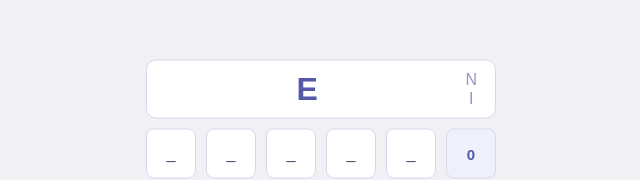
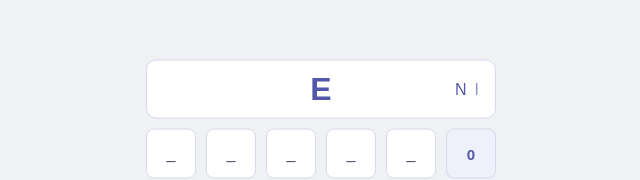
Before and after one commit to sufigaffar/words-daily, a React (Vite) app: page / in a window 1280 px wide. Shown: the part 131-311 px from the top of the page, without its empty margins (319-959 px from the left). Built offline with nearby package versions, Linux system fonts and the light colour scheme.

Commit message:
reposition upcoming letters

```diff
--- a/src/App.module.scss
+++ b/src/App.module.scss
@@ -25,7 +25,6 @@
 
     &:disabled {
         cursor: default;
-        //background-color: #eef0fc;
         border-color: #c5c9e8;
         color: #3a3f6b;
     }
@@ -43,13 +42,10 @@
     border: 1px solid #d6d9e8;
     border-radius: 10px;
     padding: 10px;
-    display: grid;
-    grid-template-columns: 1fr auto;
-    grid-template-rows: repeat(2, 1fr);
     box-sizing: border-box;
+    position: relative;
 
     .mainLetter {
-        grid-row: 1 / 3;
         display: flex;
         align-items: center;
         justify-content: center;
@@ -58,13 +54,19 @@
         color: #5458a8;
     }
 
-    .nextLetter {
+    .nextLetters {
+        position: absolute;
         display: flex;
-        align-items: center;
-        justify-content: center;
+        top: 50%;
+        transform: translateY(-50%);
+        right: 16px;
         font-size: 1rem;
-        padding: 0 8px;
         color: #9296c4;
+
+        :first-child {
+            color: #5458a8;
+            padding-right: 8px;
+        }
     }
 }
 
--- a/src/App.tsx
+++ b/src/App.tsx
@@ -66,8 +66,10 @@ function App() {
       <div className={styles.gameContainer}>
         <div className={styles.characterPreview}>
           <div className={styles.mainLetter}>{gameState === 'finished' ? `Score: ${finalScore}` : currentLetter}</div>
-          <span className={styles.nextLetter}>{allLetters[currentTurn + 1]}</span>
-          <span className={styles.nextLetter}>{allLetters[currentTurn + 2]}</span>
+          <div className={styles.nextLetters}>
+            <span>{allLetters[currentTurn + 1]}</span>
+            <span>{allLetters[currentTurn + 2]}</span>
+          </div>
         </div>
         <section className={styles.gridContainer}>
           {boxes.map(((box, i) => (
```
